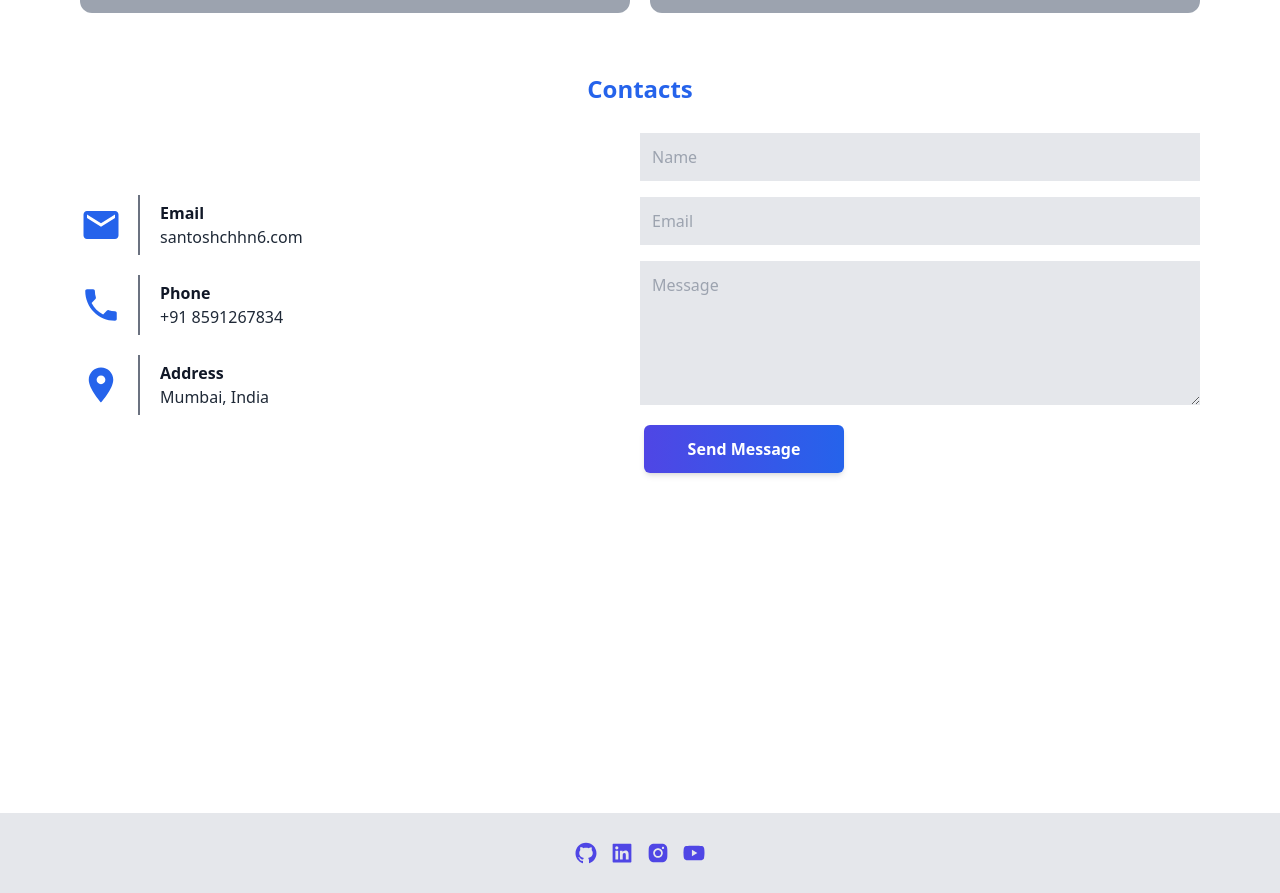
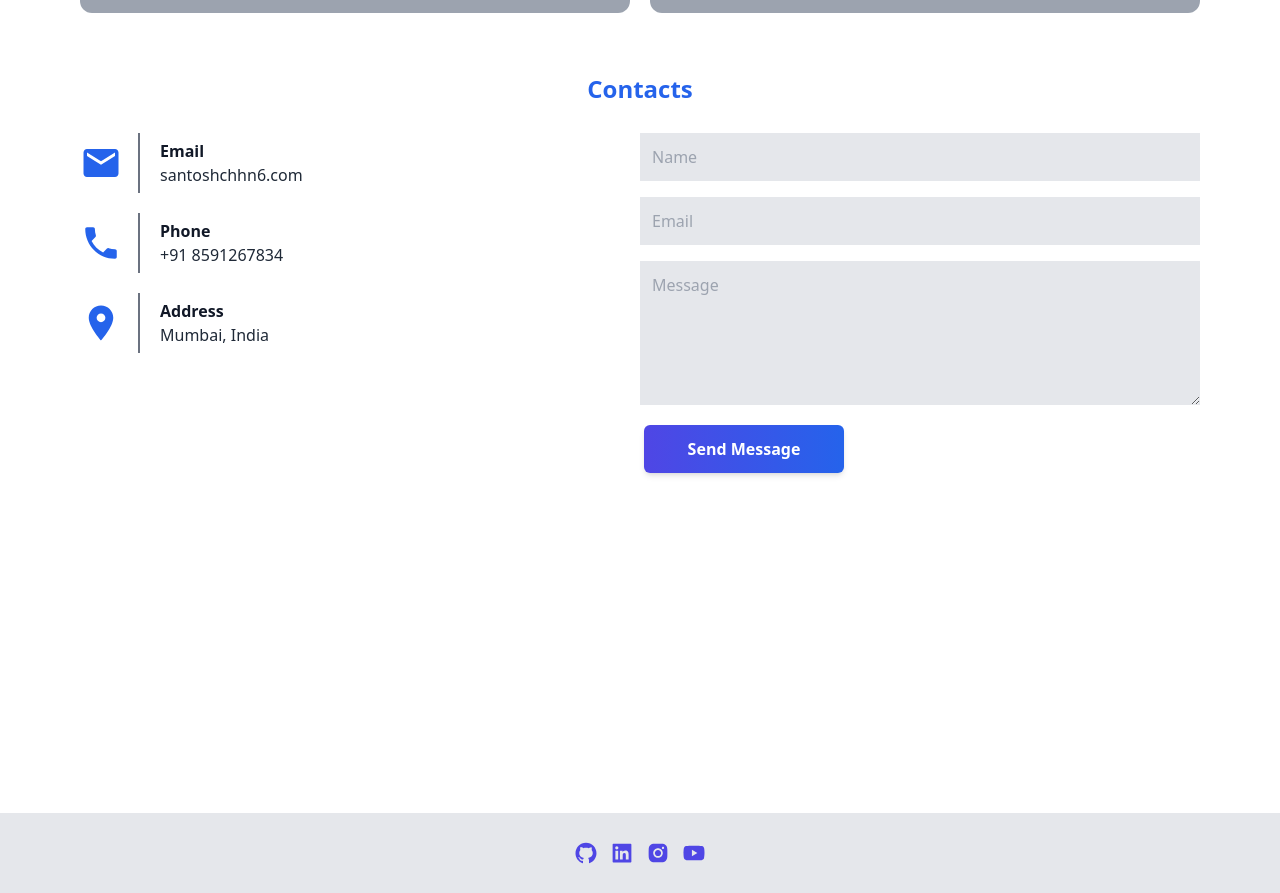
Before and after one commit to santoshchhn6/portfolio, a React (Vite) app: page / in a window 1280 px wide. Shown: the part 2598-3491 px from the top of the page. Built offline with nearby package versions, Linux system fonts and the light colour scheme.

Commit message:
refactor code

```diff
--- a/src/Component/Contact.tsx
+++ b/src/Component/Contact.tsx
@@ -1,9 +1,6 @@
 import React, { useState } from "react";
 import { style } from "../style";
-import { MdEmail } from "react-icons/md";
-import { AiFillPhone } from "react-icons/ai";
-import { FaMapMarkerAlt } from "react-icons/fa";
-import * as MaterialDesign from "react-icons/md";
+import { MdEmail, MdLocationOn, MdPhone } from "react-icons/md";
 
 const Contact = () => {
   const handleSendMessage = (
@@ -30,23 +27,20 @@ const UserInfo = () => {
     {
       title: "Email",
       value: "santoshchhn6.com",
-      icon: "MdEmail",
     },
     {
       title: "Phone",
       value: "+91 8591267834",
-      icon: "MdPhone",
     },
     {
       title: "Address",
       value: "Mumbai, India",
-      icon: "MdLocationOn",
     },
   ];
   return (
-    <div className="max-sm:w-[100%] flex-1 flex flex-col justify-center gap-5 my-5  ">
+    <div className=" max-sm:w-[100%] flex-1 flex flex-col  gap-5 ">
       {info.map((e, i) => (
-        <CustomIcon key={i} title={e.title} icon={e.icon} value={e.value} />
+        <CustomIcon key={i} title={e.title} value={e.value} />
       ))}
     </div>
   );
@@ -54,23 +48,26 @@ const UserInfo = () => {
 
 type IconProps = {
   title: string;
-  icon: string;
   value: string;
 };
-const CustomIcon = ({ title, icon, value }: IconProps) => {
-  const MdIcon = MaterialDesign[icon];
+const CustomIcon = ({ title, value }: IconProps) => {
   return (
     <div className="flex items-center gap-2">
-      <MdIcon
-        size={60}
-        className="text-blue-600 border-r-2 border-gray-500 pr-4 mr-3"
-      />
+      <Icon type={title} />
       <div>
         <p className="font-bold text-gray-900">{title}</p>
         <p className="text-gray-800">{value}</p>
       </div>
     </div>
   );
+};
+
+const iconStyle = "text-blue-600 text-6xl border-r-2 border-gray-500 pr-4 mr-3";
+const Icon = ({ type }: { type: string }) => {
+  if (type === "Email") return <MdEmail className={iconStyle} />;
+  else if (type === "Phone") return <MdPhone className={iconStyle} />;
+  else if (type === "Address") return <MdLocationOn className={iconStyle} />;
+  else return <span>No Icons</span>;
 };
 
 type messageProps = {
--- a/src/Component/PhoneNav.tsx
+++ b/src/Component/PhoneNav.tsx
@@ -13,7 +13,7 @@ const PhoneNav = () => {
   const [active, setActive] = useState("home");
 
   return (
-    <div className="sm:hidden border-t-2 bg-white z-50  w-[100%] h-[60px] flex justify-around items-center px-20  border-b border-blue-600 fixed bottom-0  ">
+    <div className="sm:hidden  bg-white z-50  w-[100%] h-[60px] flex justify-around items-center px-20  fixed bottom-0  ">
       {navBtn.map((e, i) => {
         return (
           <a
```
